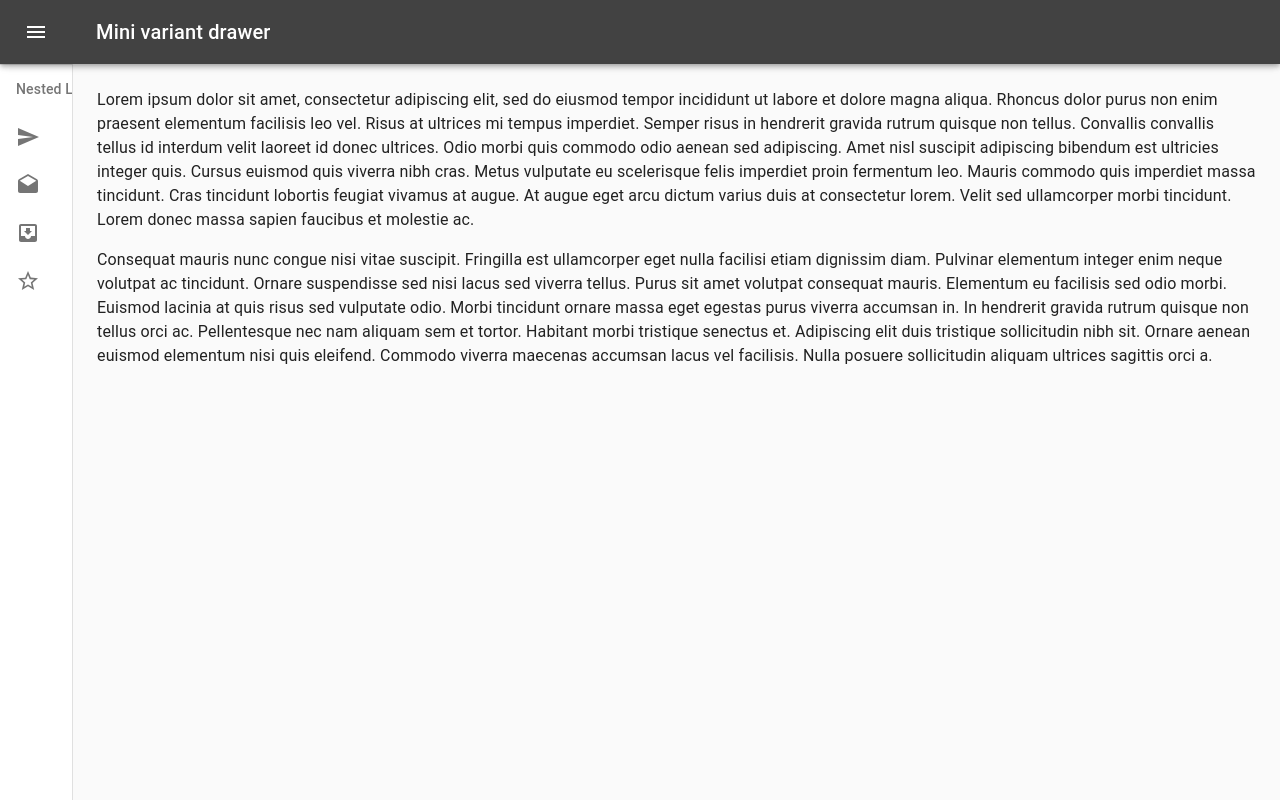
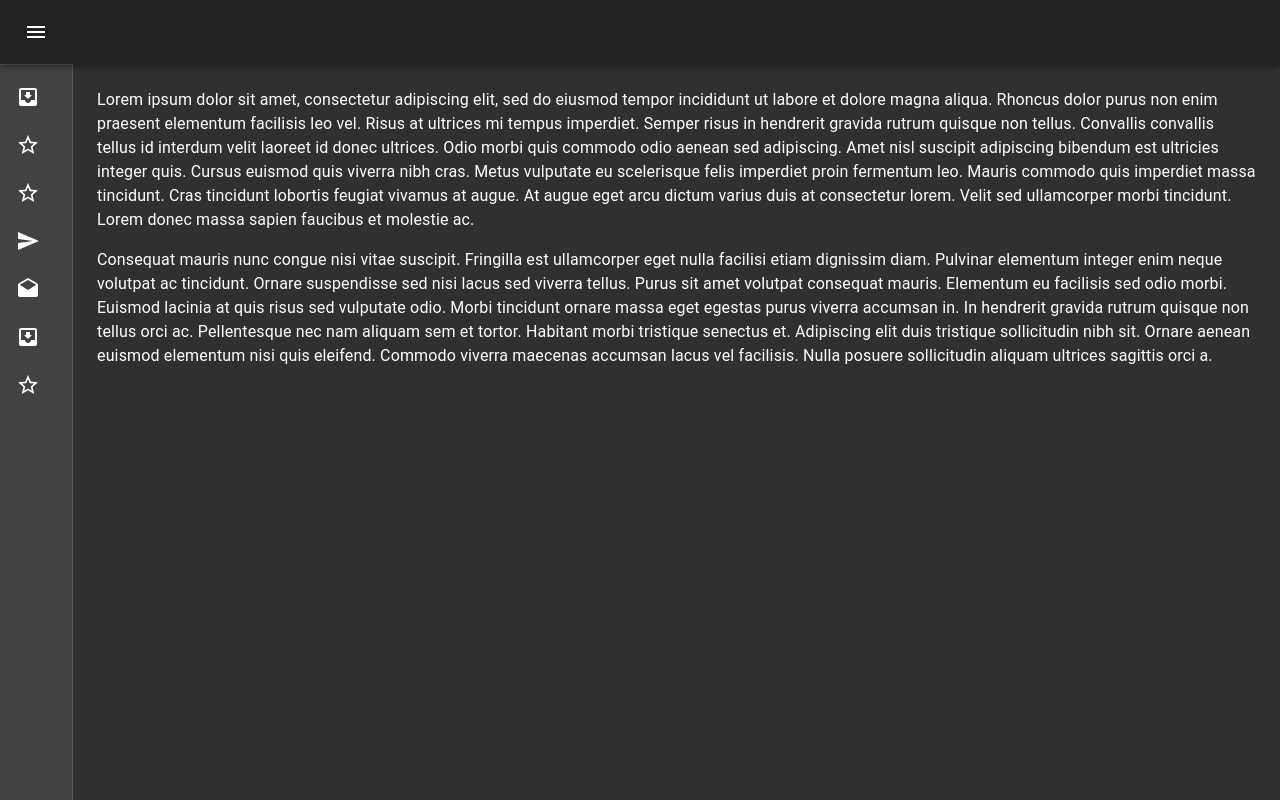
Before and after one commit to hirontier/reactTest, a React app: page / in a window 1280 px wide. Both pictures are taken after a click on the button "Inbox". Built offline with nearby package versions, Linux system fonts and the light colour scheme.

Commit message:
スタイル変更、snackBarお試し

```diff
--- a/public/index.html
+++ b/public/index.html
@@ -29,7 +29,10 @@
     <noscript>
       You need to enable JavaScript to run this app.
     </noscript>
-    <div id="root"></div>
+    <div id="root">
+      <div id="flame" style="position:absolute;"></div>
+      <div id="alart" style="position:absolute;  top: 12px; left:100px"></div>
+    </div>
     <!--
       This HTML file is a template.
       If you open it directly in the browser, you will see an empty page.
--- a/src/drawer.js
+++ b/src/drawer.js
@@ -13,7 +13,6 @@ import IconButton from "@material-ui/core/IconButton";
 import MenuIcon from "@material-ui/icons/Menu";
 import ChevronLeftIcon from "@material-ui/icons/ChevronLeft";
 import ChevronRightIcon from "@material-ui/icons/ChevronRight";
-import ListSubheader from "@material-ui/core/ListSubheader";
 import ListItem from "@material-ui/core/ListItem";
 import ListItemIcon from "@material-ui/core/ListItemIcon";
 import ListItemText from "@material-ui/core/ListItemText";
@@ -24,6 +23,9 @@ import SendIcon from "@material-ui/icons/Send";
 import ExpandLess from "@material-ui/icons/ExpandLess";
 import ExpandMore from "@material-ui/icons/ExpandMore";
 import StarBorder from "@material-ui/icons/StarBorder";
+
+import { uiTheme } from "./themes.js";
+
 const drawerWidth = 240;
 
 const useStyles = makeStyles(theme => ({
@@ -90,23 +92,6 @@ const useStyles = makeStyles(theme => ({
   }
 }));
 
-export const uiTheme = createMuiTheme({
-  palette: {
-    primary: {
-      light: "#6d6d6d",
-      main: "#424242",
-      dark: "#1b1b1b",
-      contrastText: "#ffffff"
-    },
-    secondary: {
-      light: "#8bf6ff",
-      main: "#4fc3f7",
-      dark: "#0093c4",
-      contrastText: "#000000"
-    }
-  }
-});
-
 export default function MiniDrawer() {
   const classes = useStyles();
   const theme = createMuiTheme();
@@ -127,7 +112,6 @@ export default function MiniDrawer() {
 
   return (
     <MuiThemeProvider theme={uiTheme}>
-      {}
       <div className={classes.root}>
         <CssBaseline />
         <AppBar
@@ -149,9 +133,11 @@ export default function MiniDrawer() {
             >
               <MenuIcon />
             </IconButton>
+            {/*
             <Typography variant="h6" noWrap>
               Mini variant drawer
             </Typography>
+            */}
           </Toolbar>
         </AppBar>
         <Drawer
@@ -178,15 +164,30 @@ export default function MiniDrawer() {
             </IconButton>
           </div>
           <Divider />
-          <List
-            component="nav"
-            aria-labelledby="nested-list-subheader"
-            subheader={
-              <ListSubheader component="div" id="nested-list-subheader">
-                Nested List Items
-              </ListSubheader>
-            }
-          >
+          <List component="nav" aria-labelledby="nested-list-subheader">
+            <ListItem button onClick={handleClick}>
+              <ListItemIcon>
+                <InboxIcon />
+              </ListItemIcon>
+              <ListItemText primary="GP" />
+              {inOpen ? <ExpandLess /> : <ExpandMore />}
+            </ListItem>
+            <Collapse in={inOpen} timeout="auto" unmountOnExit>
+              <List component="div" disablePadding>
+                <ListItem button className={classes.nested}>
+                  <ListItemIcon>
+                    <StarBorder />
+                  </ListItemIcon>
+                  <ListItemText primary="scene1" />
+                </ListItem>
+                <ListItem button className={classes.nested}>
+                  <ListItemIcon>
+                    <StarBorder />
+                  </ListItemIcon>
+                  <ListItemText primary="scene2" />
+                </ListItem>
+              </List>
+            </Collapse>
             <ListItem button>
               <ListItemIcon>
                 <SendIcon />
--- a/src/index.js
+++ b/src/index.js
@@ -2,6 +2,10 @@ import React from "react";
 import ReactDOM from "react-dom";
 
 import MiniDrawer from "./drawer.js";
+import TransitionsSnackbar from "./snackbar.js";
 
-const rootElement = document.getElementById("root");
+const rootElement = document.getElementById("flame");
 ReactDOM.render(<MiniDrawer />, rootElement);
+
+const alartElement = document.getElementById("alart");
+ReactDOM.render(<TransitionsSnackbar />, alartElement);
--- /dev/null
+++ b/src/snackbar.js
@@ -0,0 +1,108 @@
+import React from "react";
+import clsx from "clsx";
+import PropTypes from "prop-types";
+import MuiThemeProvider from "@material-ui/core/styles/MuiThemeProvider";
+import Snackbar from "@material-ui/core/Snackbar";
+import SnackbarContent from "@material-ui/core/SnackbarContent";
+import CheckCircleIcon from "@material-ui/icons/CheckCircle";
+import ErrorIcon from "@material-ui/icons/Error";
+import InfoIcon from "@material-ui/icons/Info";
+import CloseIcon from "@material-ui/icons/Close";
+import WarningIcon from "@material-ui/icons/Warning";
+import IconButton from "@material-ui/core/IconButton";
+import { amber, green } from "@material-ui/core/colors";
+import { makeStyles } from "@material-ui/core/styles";
+import { uiTheme } from "./themes.js";
+
+const variantIcon = {
+  success: CheckCircleIcon,
+  warning: WarningIcon,
+  error: ErrorIcon,
+  info: InfoIcon
+};
+
+const useStyles = makeStyles(theme => ({
+  success: {
+    backgroundColor: green[600]
+  },
+  error: {
+    backgroundColor: theme.palette.error.dark
+  },
+  info: {
+    backgroundColor: theme.palette.primary.main
+  },
+  warning: {
+    backgroundColor: amber[700]
+  },
+  icon: {
+    fontSize: 20
+  },
+  iconVariant: {
+    opacity: 0.9,
+    marginRight: theme.spacing(1)
+  },
+  message: {
+    display: "flex",
+    alignItems: "center"
+  }
+}));
+
+const snackBarStyle = makeStyles(theme => ({
+  snackBar: {
+    position: "absolute",
+    top: "100px",
+    left: "100px",
+    zIndex: 10000
+  }
+}));
+
+function MySnackbarContentWrapper(props) {
+  const classes = useStyles();
+  const sbClass = snackBarStyle();
+  const { className, message, onClose, variant, ...other } = props;
+  const Icon = variantIcon[variant];
+
+  return (
+    <Snackbar className={clsx(sbClass.snackBar)}>
+      <SnackbarContent
+        className={clsx(classes[variant], className)}
+        aria-describedby="client-snackbar"
+        message={
+          <span id="client-snackbar" className={classes.message}>
+            <Icon className={clsx(classes.icon, classes.iconVariant)} />
+            {message}
+          </span>
+        }
+        action={[
+          <IconButton
+            key="close"
+            aria-label="close"
+            color="inherit"
+            onClick={onClose}
+          >
+            <CloseIcon className={classes.icon} />
+          </IconButton>
+        ]}
+        {...other}
+      />
+    </Snackbar>
+  );
+}
+
+MySnackbarContentWrapper.propTypes = {
+  className: PropTypes.string,
+  message: PropTypes.string,
+  onClose: PropTypes.func,
+  variant: PropTypes.oneOf(["error", "info", "success", "warning"]).isRequired
+};
+
+export default function TransitionsSnackbar() {
+  return (
+    <MuiThemeProvider theme={uiTheme}>
+      <MySnackbarContentWrapper
+        variant="error"
+        message="Fatal Error is occured!"
+      />
+    </MuiThemeProvider>
+  );
+}
--- /dev/null
+++ b/src/themes.js
@@ -0,0 +1,19 @@
+import { createMuiTheme } from "@material-ui/core/styles";
+
+export const uiTheme = createMuiTheme({
+  palette: {
+    primary: {
+      light: "#6d6d6d",
+      main: "#222222", // modify from #424242
+      dark: "#1b1b1b",
+      contrastText: "#ffffff"
+    },
+    secondary: {
+      light: "#8bf6ff",
+      main: "#4fc3f7",
+      dark: "#0093c4",
+      contrastText: "#000000"
+    },
+    type: "dark"
+  }
+});
```
